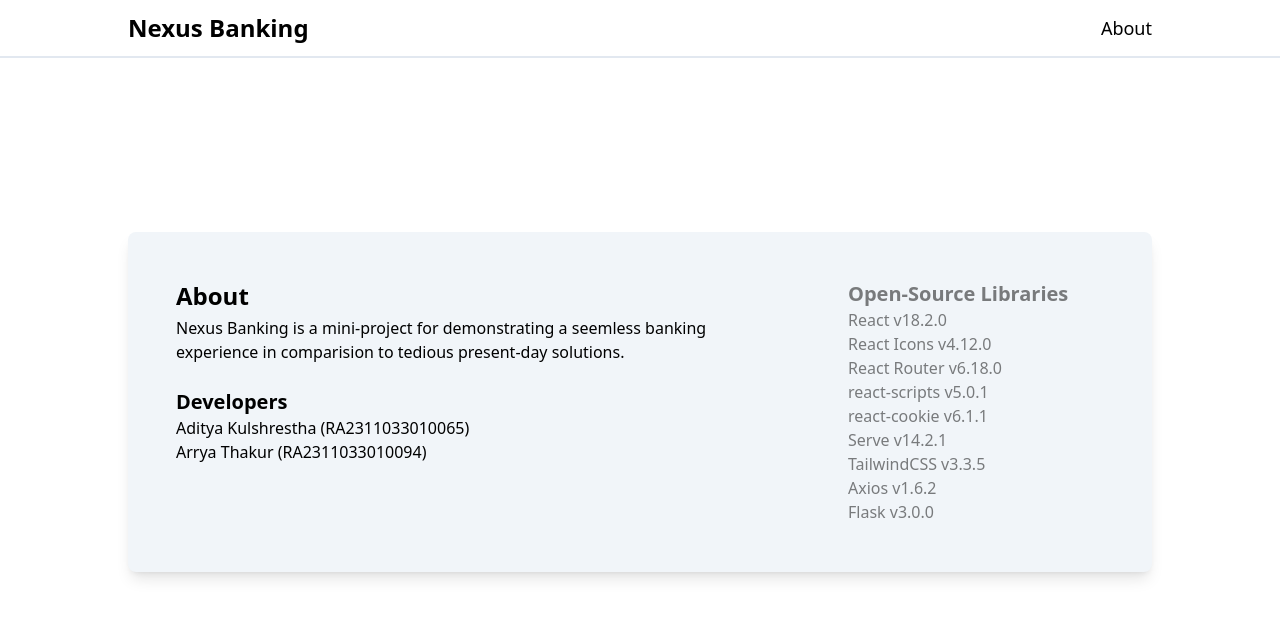
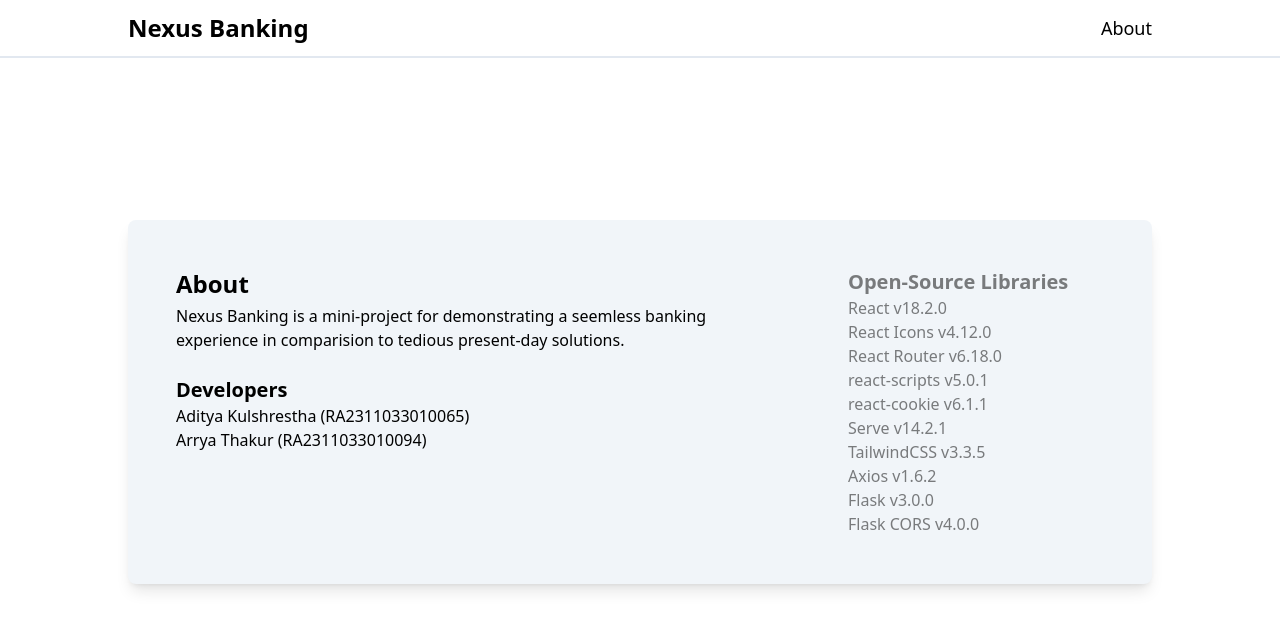
Before and after one commit to adikul358/pps-mini-project, a React (Create React App) app in the folder frontend/: page /about in a window 1280 px wide. Shown: the top 630 px of the page. Built offline with nearby package versions, Linux system fonts and the light colour scheme.

Commit message:
OSL Update

```diff
--- a/frontend/src/pages/About.jsx
+++ b/frontend/src/pages/About.jsx
@@ -21,6 +21,7 @@ function About() {
             <span className="text-md font-light">TailwindCSS v3.3.5</span>
             <span className="text-md font-light">Axios v1.6.2</span>
             <span className="text-md font-light">Flask v3.0.0</span>
+            <span className="text-md font-light">Flask CORS v4.0.0</span>
           </div>
         </div>
       </div>
```
Also changed, not shown: 1 other file (tests, documents, lock files or other folders).
